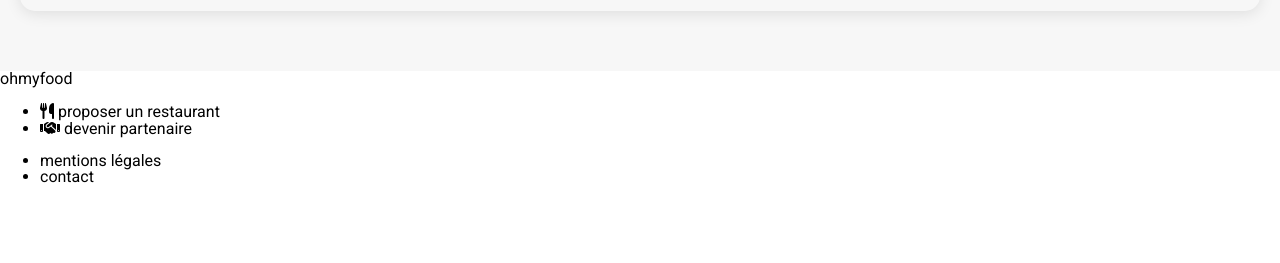
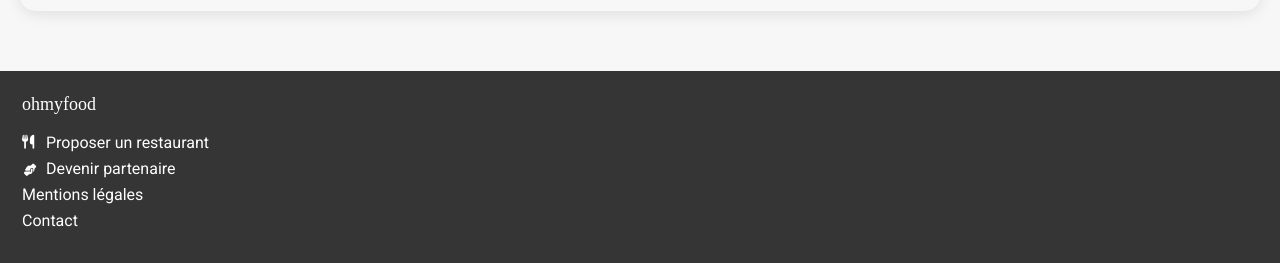
Before and after one commit to empostigo/ohmyfood, a plain HTML site: page index.html in a window 1280 px wide. Shown: the part 1934-2197 px from the top of the page. Before the commit the page ends 2135 px from the top, so only its background shows below. Drawn offline with Linux system fonts and the light colour scheme; a web font is replaced by a local one.

Commit message:
Style footer

```diff
--- a/index.html
+++ b/index.html
@@ -127,19 +127,19 @@
   </main>
   <footer class="footer">
     <p class="footer__text">ohmyfood</p>
-    <div class="footer__links">
+    <div class="footer__container">
       <div class="footer__div">
         <ul class="footer__list">
           <li class="footer__item">
-            <a href="">
-              <i class="fa-solid fa-utensils"></i>
-              proposer un restaurant
+            <a href="" class="footer__links">
+              <i class="fa-solid fa-utensils footer__icons"></i>
+              Proposer un restaurant
             </a>
           </li>
           <li class="footer__item">
-            <a href="">
-              <i class="fa-solid fa-handshake"></i>
-              devenir partenaire
+            <a href="" class="footer__links">
+              <i class="fa-solid fa-handshake-simple footer__icons footer__icons--rotate"></i>
+              Devenir partenaire
             </a>
           </li>
         </ul>
@@ -147,13 +147,13 @@
       <div class="footer__div">
         <ul class="footer__list">
           <li class="footer__item">
-            <a href="">
-              mentions légales
+            <a href="" class="footer__links">
+              Mentions légales
             </a>
           </li>
           <li class="footer__item">
-            <a href="">
-              contact
+            <a href="" class="footer__links">
+              Contact
             </a>
           </li>
         </ul>
--- a/sass/base/_general.scss
+++ b/sass/base/_general.scss
@@ -31,3 +31,7 @@
 ol {
   @extend %no-pad-marg;
 }
+
+ul {
+  @extend %no-pad-marg;
+}
--- /dev/null
+++ b/sass/layouts/_footer.scss
@@ -0,0 +1,39 @@
+.footer {
+  @include flex-column;
+  row-gap: 22px;
+  padding: 24px 0 34px 22px;
+  background-color: $footer-color;
+  color: $light-text;
+
+  &__text {
+    font-family: $heading-font;
+    font-size: 1.125em;
+  }
+
+  &__container {
+    @include flex-column;
+    row-gap: 10px
+  }
+
+  &__list {
+    @include flex-column;
+    row-gap: 10px;
+    list-style: none;
+  }
+
+  &__links {
+    display: flex;
+    color: $light-text;
+  }
+
+  &__icons {
+    font-size: 14px;
+    width: 24px;
+
+    &--rotate {
+      font-size: 11px;
+      transform: translateY(2px) translateX(-10px) rotate(135deg);
+    }
+  }
+
+}
--- a/sass/layouts/_howto.scss
+++ b/sass/layouts/_howto.scss
@@ -1,5 +1,5 @@
 .howto {
-  @include flex-column-a(center);
+  @include flex-column;
   row-gap: 30px;
   padding: 0 20px 15px 20px;
 
@@ -41,7 +41,7 @@
     @include flex-row-a(center);
     column-gap: 20px;
     height: 74px;
-    width: 322px;
+    width: 100%;
     margin-left: -30px;
     background-color: $light-ground;
     box-shadow: 6px 6px 12px 2px $gradient-color2;
--- a/sass/main.scss
+++ b/sass/main.scss
@@ -7,4 +7,5 @@
 @import "layouts/howto";
 @import "layouts/restaurants";
 @import "layouts/container";
+@import "layouts/footer";
 @import "components/cards"
--- a/sass/utils/_variables.scss
+++ b/sass/utils/_variables.scss
@@ -12,6 +12,7 @@
 $no-color: #FFFFFF;
 $shadow-color: #C7C7C7;
 $howto-colors: #7e7e7e;
+$footer-color: #353535;
 
 // font family
 $heading-font: Shrikhand;
```
Also changed, not shown: css/style.css, 1 other file.
